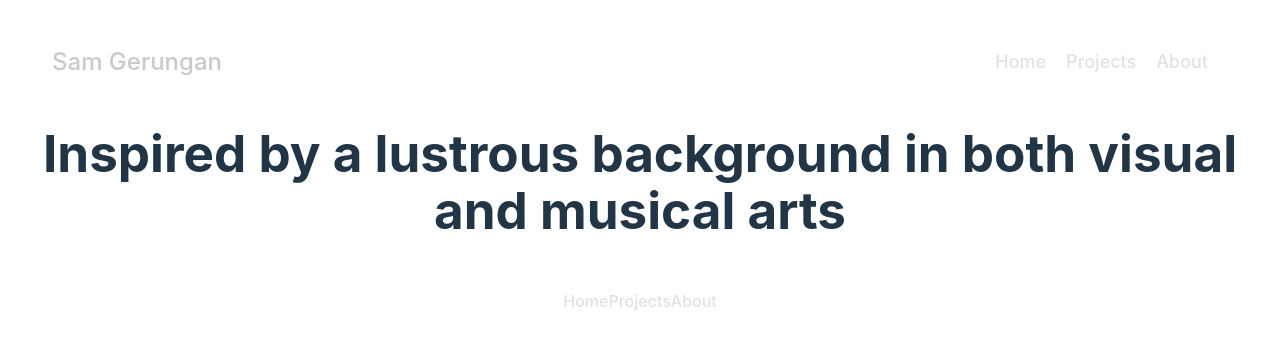
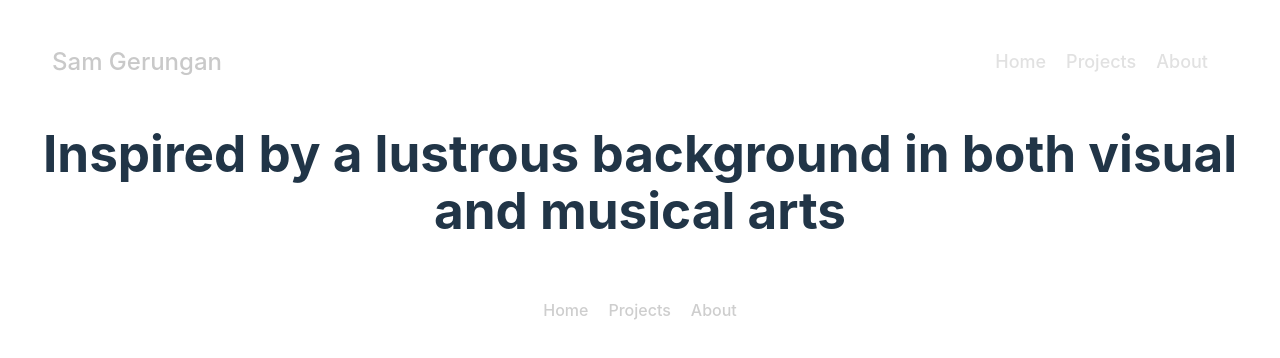
Before and after one commit to Sam-T-G/Sam-Practice-Portfolio, a React (Vite) app: page /about in a window 1280 px wide. Shown: the top 358 px of the page. Built offline with nearby package versions, Linux system fonts and the light colour scheme.

Commit message:
Footer Styling

```diff
--- a/src/components/Footer.css
+++ b/src/components/Footer.css
@@ -24,7 +24,7 @@
   display: flex; /* Use flexbox for layout */
   align-items: center;
   justify-content: center;
-  margin: 17px;
+  margin: 17px, 0;
   padding: 0;
 }
 
@@ -32,6 +32,7 @@
   display: flex;
   justify-content: space-between;
   font-size: 18px; /* Set font size */
+  margin: 17px, 0;
 }
 
 .footer-link {
--- a/src/components/Footer.tsx
+++ b/src/components/Footer.tsx
@@ -7,13 +7,19 @@ const Footer: React.FC = () => {
     <div className="footer-container">
       <ul className="footer-menu">
         <li className="footer-button">
-          <Link to="/home">Home</Link>
+          <Link to="/home" className="footer-link">
+            Home
+          </Link>
         </li>
         <li className="footer-button">
-          <Link to="/projects">Projects</Link>
+          <Link to="/projects" className="footer-link">
+            Projects
+          </Link>
         </li>
-        <li className="navigation-button">
-          <Link to="/about">About</Link>
+        <li className="footer-button">
+          <Link to="/about" className="footer-link">
+            About
+          </Link>
         </li>
       </ul>
     </div>
```
